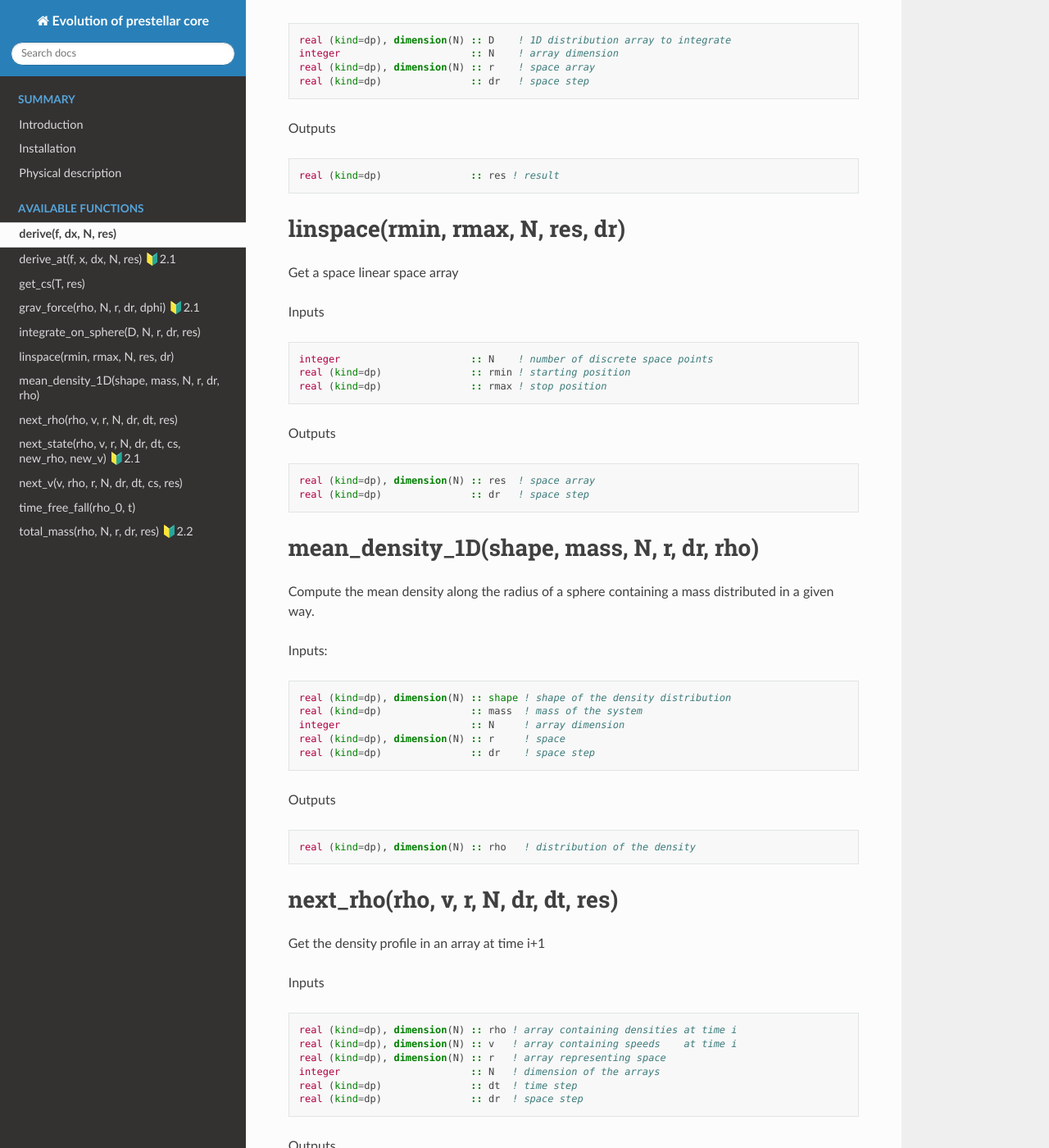
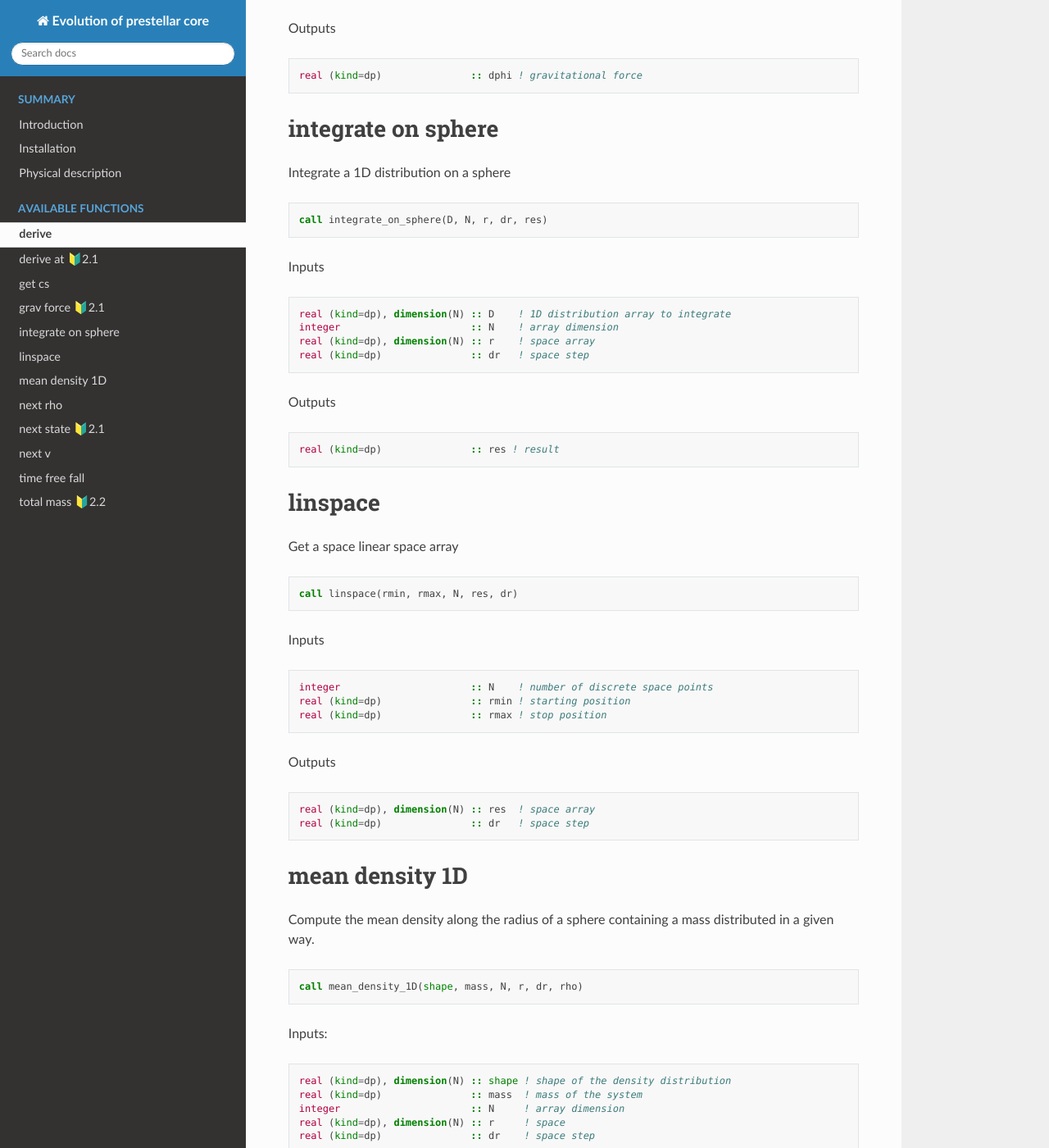
Before and after one commit to LeiRoF/M1-Evolution_of_Prestellar_Core, a Sphinx documentation site: the page built from docs/subroutines.md, in a window 1280 px wide and 1400 px high, scrolled down 1814 px. Shown: the whole window at 82% size. Built offline with Sphinx 7.4.7 and the Read the Docs theme 2.0.0, drawn with Linux system fonts in a browser that asks for light colours; some of the changed text lies outside the part shown.

Commit message:
Clean up titles

````diff
--- a/docs/subroutines.md
+++ b/docs/subroutines.md
@@ -1,8 +1,12 @@
 > Please note that `dp` is defined in the Constat.f90 file. It determine the size of all real variables of the program. By default, it is set to 8.
 
-# derive(f, dx, N, res)
+# derive
 
 Get the derivated function. A function (and it's derivated form) is represented by an array containing discret values of this function.
+
+```Fortran
+call derive(f, dx, N, res)
+```
 
 Inputs
 ```Fortran
@@ -16,9 +20,13 @@ Ouputs
 real (kind=dp), dimension(N) :: res   ! derivated array
 ```
 
-# derive_at(f, x, dx, N, res) 🔰2.1
+# derive at 🔰2.1
 
 Get the derivative at a given point using an array containing some discret values of a function.
+
+```Fortran
+call derive_at(f, x, dx, N, res)
+```
 
 Inputs
 ```Fortran
@@ -33,9 +41,13 @@ Outputs
 real (kind=dp)               :: res   ! value of the derivative
 ```
 
-# get_cs(T, res)
+# get cs
 
 Get isothermal speed of sound
+
+```Fortran
+call get_cs(T, res)
+```
 
 Inputs
 ```Fortran
@@ -47,9 +59,13 @@ Outputs
 real (kind=dp) :: res ! isothermal speed of sound
 ```
 
-# grav_force(rho, N, r, dr, dphi) 🔰2.1
+# grav force 🔰2.1
 
 Get gravitational force
+
+```Fortran
+call grav_force(rho, N, r, dr, dphi)
+```
 
 Inputs
 ```Fortran
@@ -64,9 +80,13 @@ Outputs
 real (kind=dp)               :: dphi ! gravitational force
 ```
 
-# integrate_on_sphere(D, N, r, dr, res)
+# integrate on sphere
 
 Integrate a 1D distribution on a sphere
+
+```Fortran
+call integrate_on_sphere(D, N, r, dr, res)
+```
 
 Inputs
 ```Fortran
@@ -81,9 +101,13 @@ Outputs
 real (kind=dp)               :: res ! result
 ```
 
-# linspace(rmin, rmax, N, res, dr)
+# linspace
 
 Get a space linear space array
+
+```Fortran
+call linspace(rmin, rmax, N, res, dr)
+```
 
 Inputs
 ```Fortran
@@ -98,9 +122,13 @@ real (kind=dp), dimension(N) :: res  ! space array
 real (kind=dp)               :: dr   ! space step
 ```
 
-# mean_density_1D(shape, mass, N, r, dr, rho)
+# mean density 1D
 
 Compute the mean density along the radius of a sphere containing a mass distributed in a given way.
+
+```Fortran
+call mean_density_1D(shape, mass, N, r, dr, rho)
+```
 
 Inputs:
 ```Fortran
@@ -116,9 +144,13 @@ Outputs
 real (kind=dp), dimension(N) :: rho   ! distribution of the density
 ```
 
-# next_rho(rho, v, r, N, dr, dt, res)
+# next rho
 
 Get the density profile in an array at time i+1
+
+```Fortran
+call next_rho(rho, v, r, N, dr, dt, res)
+```
 
 Inputs
 ```Fortran
@@ -135,9 +167,13 @@ Outputs
 real (kind=dp), dimension(N) :: res ! returning array rho        at time i+1
 ```
 
-# next_state(rho, v, r, N, dr, dt, cs, new_rho, new_v) 🔰2.1
+# next state 🔰2.1
 
 Simulation evolution of the state at time i (get the state at time i+1). Note that this subroutine just call `next_rho(rho, v, r, N, dr, dt, res)` and `next_v(v, rho, r, N, dr, dt, cs, res)`.
+
+```Fortran
+call next_state(rho, v, r, N, dr, dt, cs, new_rho, new_v)
+```
 
 Inputs
 ```Fortran
@@ -156,9 +192,13 @@ real (kind=dp), dimension(N) :: new_rho ! returning density          at time i+1
 real (kind=dp), dimension(N) :: new_v   ! returning speeds           at time i+1
 ```
 
-# next_v(v, rho, r, N, dr, dt, cs, res)
+# next v
 
 Get the speed profile in an array at time i+1
+
+```Fortran
+call next_v(v, rho, r, N, dr, dt, cs, res)
+```
 
 Inputs
 ```Fortran
@@ -176,9 +216,13 @@ Outputs
 real (kind=dp), dimension(N) :: res ! returning speeds           at time i+1
 ```
 
-# time_free_fall(rho_0, t)
+# time free fall
 
 Get the time of free fall for a gas that have an initial density of rho_0
+
+```Fortran
+call time_free_fall(rho_0, t)
+```
 
 Inputs
 ```Fortran
@@ -190,9 +234,13 @@ Ouputs
 real (kind=dp) :: t     ! time of free fall [s]
 ```
 
-# total_mass(rho, N, r, dr, res) 🔰2.2
+# total mass 🔰2.2
 
 Get the total mass of the system. Note that this subroutine is equivalent to `integrate_on_sphere(D, N, r, dr, res)`
+
+```Fortran
+call total_mass(rho, N, r, dr, res)
+```
 
 ! Inputs
 ```Fortran
````
